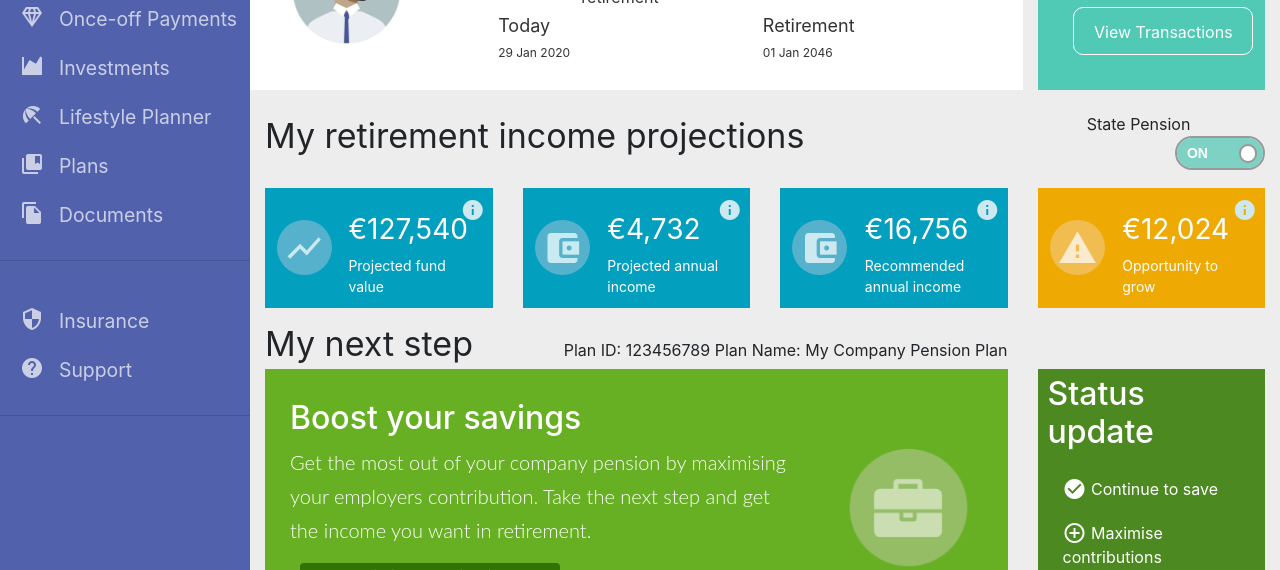
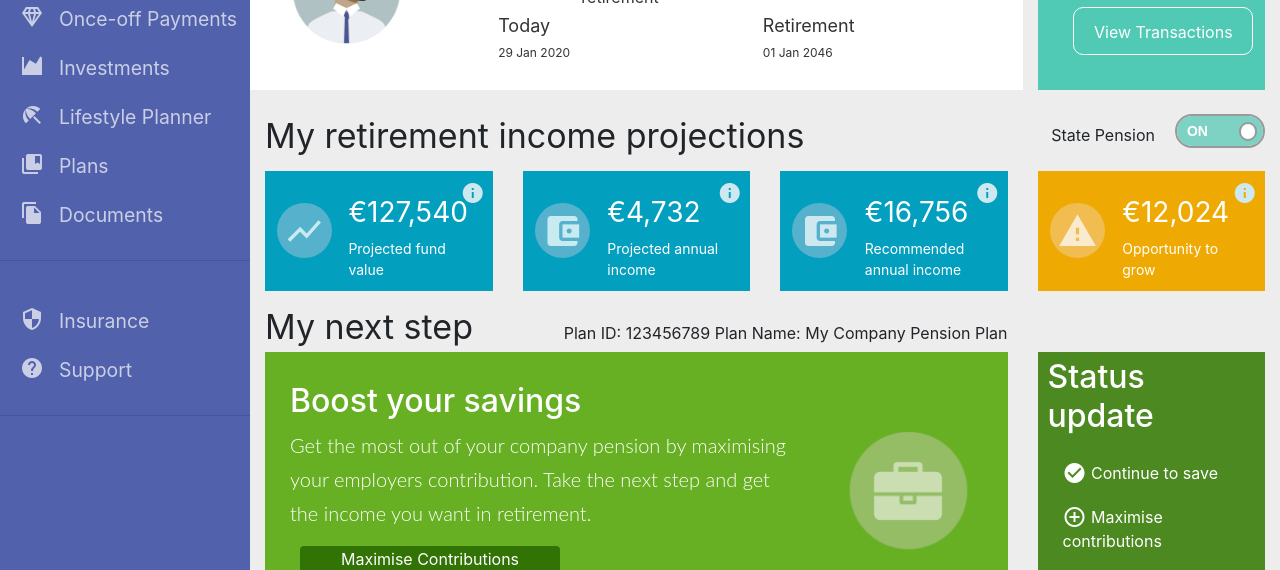
Before and after one commit to GroupDigitalHub/il-cb-project, a plain HTML site: page index.html in a window 1280 px wide. Shown: the part 221-791 px from the top of the page. Drawn offline with nearby package versions, Linux system fonts and the light colour scheme.

Commit message:
Updated styling around issue with state pension toggle

```diff
--- a/css/styles.css
+++ b/css/styles.css
@@ -310,8 +310,17 @@
     .retirement-text {
         text-align: center;
     }
+
+    .state-pension-text {
+        padding: 0px 20px;
+    }
+
    .state-pension-toggle{
-        padding-left: 150px;
+
+        flex-flow: row wrap;
+    display: flex;
+    justify-content: flex-end;
+    align-items: center;
     }
     /* *********** STATE PENSION ON / OFF TOGGLE ********** */
 
--- a/index.html
+++ b/index.html
@@ -293,11 +293,11 @@
             <!-- Projection Columns (4) -->
             <div class="container">
                 <div class="row display-flex dashboard-heading">
-                    <div class="col-lg-8 col-md-12 col-sm-12">
+                    <div class="col-lg-8 col-md-8 col-sm-8">
                         <span class="subtitle">My retirement income projections</span>
                     </div>
-                    <div class="col-lg-4 col-md-12 col-sm-12 state-pension-toggle">
-                        <span class="font-size-16 vertical-align-middle">State Pension</span>
+                    <div class="col-lg-4 col-md-4 col-sm-4 state-pension-toggle">
+                        <span class="font-size-16 vertical-align-middle state-pension-text">State Pension</span>
                         <div class="onoffswitch">
                             <input type="checkbox" name="onoffswitch" class="onoffswitch-checkbox" id="myonoffswitch" checked>
                             <label class="onoffswitch-label" for="myonoffswitch">
```
